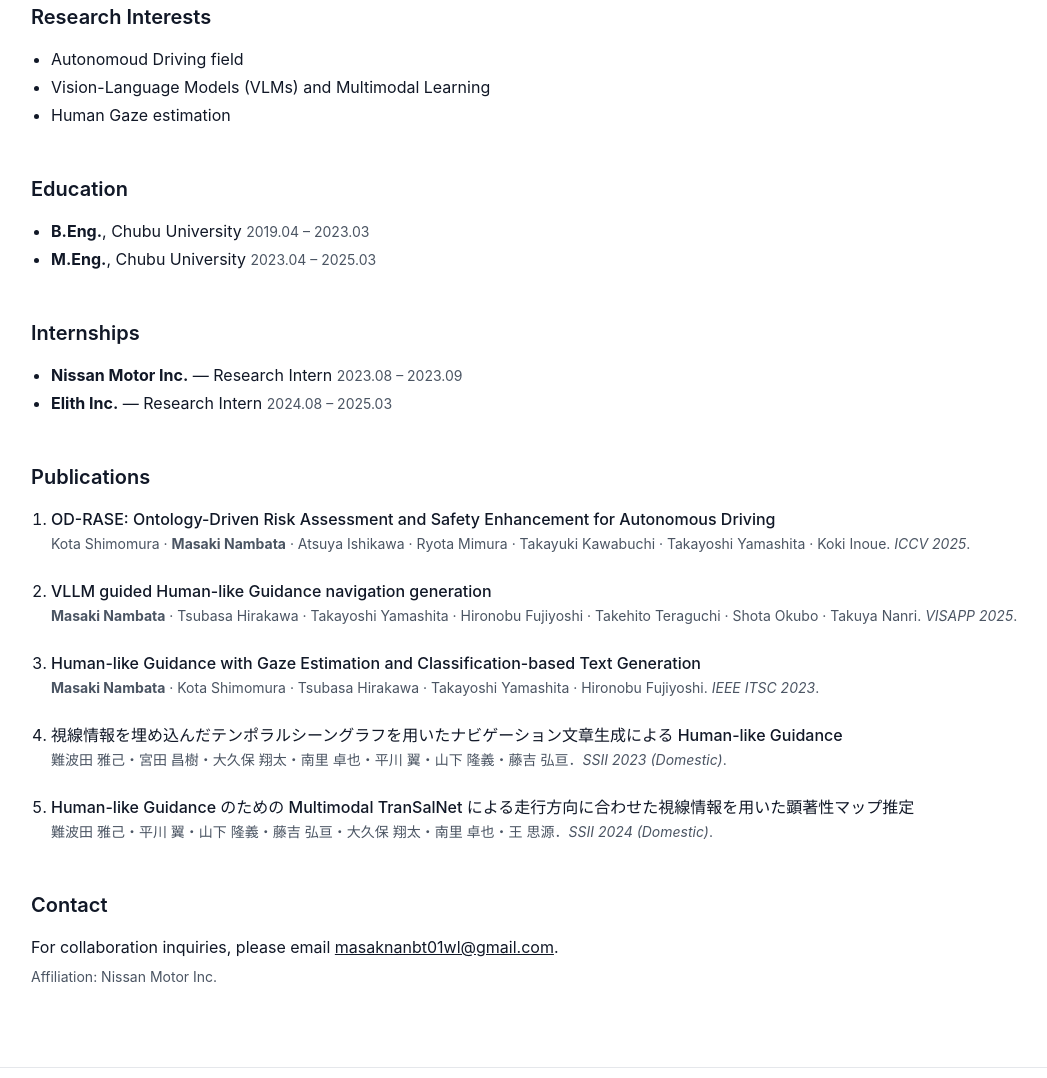
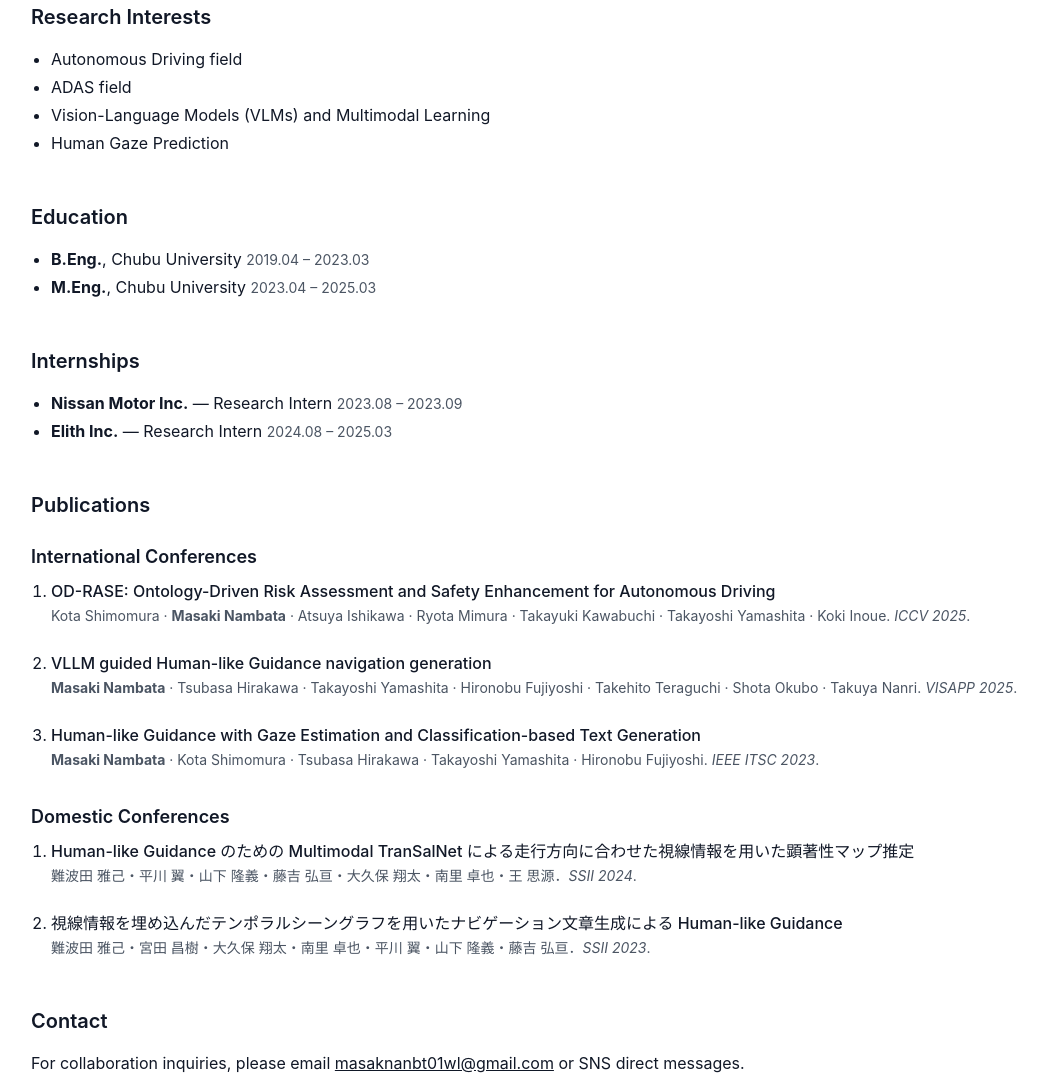
Before and after one commit to Namba19078/homepage, a plain HTML site: page index.html in a window 1280 px wide. Shown: the part 472-1550 px from the top of the page, without its empty margins (113-1160 px from the left). Drawn offline with nearby package versions, Linux system fonts and the light colour scheme.

Commit message:
Update index.html

```diff
--- a/index.html
+++ b/index.html
@@ -74,9 +74,10 @@
   <section id="interests" class="mx-auto max-w-5xl px-4 mt-12">
     <h2 class="text-xl font-semibold mb-4">Research Interests</h2>
     <ul class="list-disc pl-5 space-y-1">
-      <li>Autonomoud Driving field</li>
+      <li>Autonomous Driving field</li>
+      <li>ADAS field</li>
       <li>Vision-Language Models (VLMs) and Multimodal Learning</li>
-      <li>Human Gaze estimation</li>
+      <li>Human Gaze Prediction</li>
     </ul>
   </section>
 
@@ -98,6 +99,8 @@
 
   <section id="publications" class="mx-auto max-w-5xl px-4 mt-12">
     <h2 class="text-xl font-semibold mb-4">Publications</h2>
+
+    <h3 class="text-lg font-semibold mt-6 mb-2">International Conferences</h3>
     <ol class="space-y-6 list-decimal pl-5">
       <li>
         <span class="font-medium">OD-RASE: Ontology-Driven Risk Assessment and Safety Enhancement for Autonomous Driving</span><br>
@@ -111,20 +114,24 @@
         <span class="font-medium">Human-like Guidance with Gaze Estimation and Classification-based Text Generation</span><br>
         <span class="text-sm text-gray-600 dark:text-gray-400"><strong>Masaki Nambata</strong> · Kota Shimomura · Tsubasa Hirakawa · Takayoshi Yamashita · Hironobu Fujiyoshi. <em>IEEE ITSC 2023</em>.</span>
       </li>
+    </ol>
+
+    <h3 class="text-lg font-semibold mt-8 mb-2">Domestic Conferences</h3>
+    <ol class="space-y-6 list-decimal pl-5">
+      <li>
+        <span class="font-medium">Human-like Guidance のための Multimodal TranSalNet による走行方向に合わせた視線情報を用いた顕著性マップ推定</span><br>
+        <span class="text-sm text-gray-600 dark:text-gray-400">難波田 雅己・平川 翼・山下 隆義・藤吉 弘亘・大久保 翔太・南里 卓也・王 思源．<em>SSII 2024</em>.</span>
+      </li>
       <li>
         <span class="font-medium">視線情報を埋め込んだテンポラルシーングラフを用いたナビゲーション文章生成による Human-like Guidance</span><br>
-        <span class="text-sm text-gray-600 dark:text-gray-400">難波田 雅己・宮田 昌樹・大久保 翔太・南里 卓也・平川 翼・山下 隆義・藤吉 弘亘．<em>SSII 2023 (Domestic)</em>.</span>
-      </li>
-      <li>
-        <span class="font-medium">Human-like Guidance のための Multimodal TranSalNet による走行方向に合わせた視線情報を用いた顕著性マップ推定</span><br>
-        <span class="text-sm text-gray-600 dark:text-gray-400">難波田 雅己・平川 翼・山下 隆義・藤吉 弘亘・大久保 翔太・南里 卓也・王 思源．<em>SSII 2024 (Domestic)</em>.</span>
+        <span class="text-sm text-gray-600 dark:text-gray-400">難波田 雅己・宮田 昌樹・大久保 翔太・南里 卓也・平川 翼・山下 隆義・藤吉 弘亘．<em>SSII 2023</em>.</span>
       </li>
     </ol>
   </section>
 
   <section id="contact" class="mx-auto max-w-5xl px-4 mt-12 mb-20">
     <h2 class="text-xl font-semibold mb-4">Contact</h2>
-    <p>For collaboration inquiries, please email <a class="underline" href="mailto:masaknanbt01wl@gmail.com">masaknanbt01wl@gmail.com</a>.</p>
+    <p>For collaboration inquiries, please email <a class="underline" href="mailto:masaknanbt01wl@gmail.com">masaknanbt01wl@gmail.com</a> or SNS direct messages.</p>
     <p class="text-sm text-gray-600 dark:text-gray-400 mt-2">Affiliation: Nissan Motor Inc.</p>
   </section>
 
```
